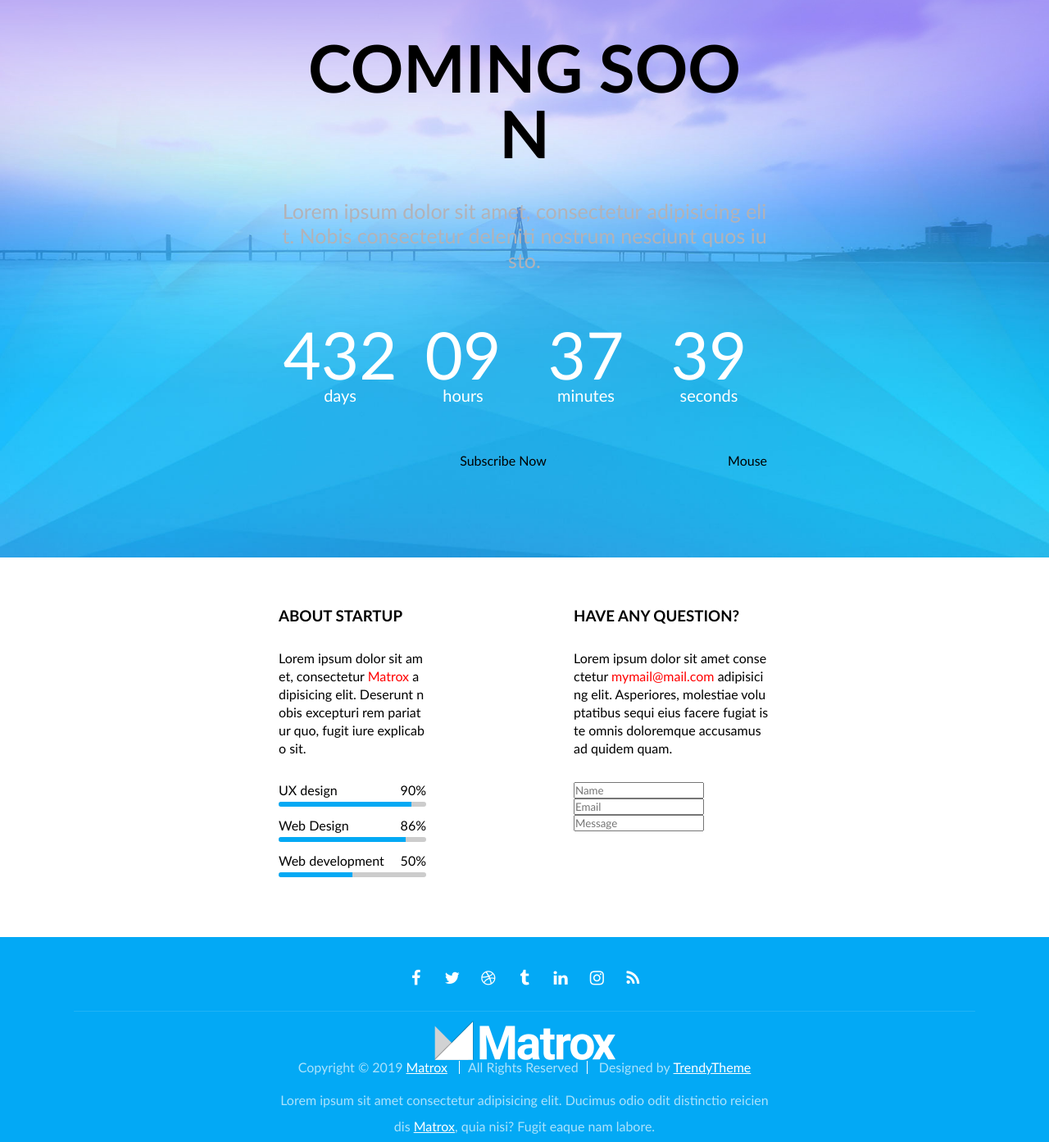
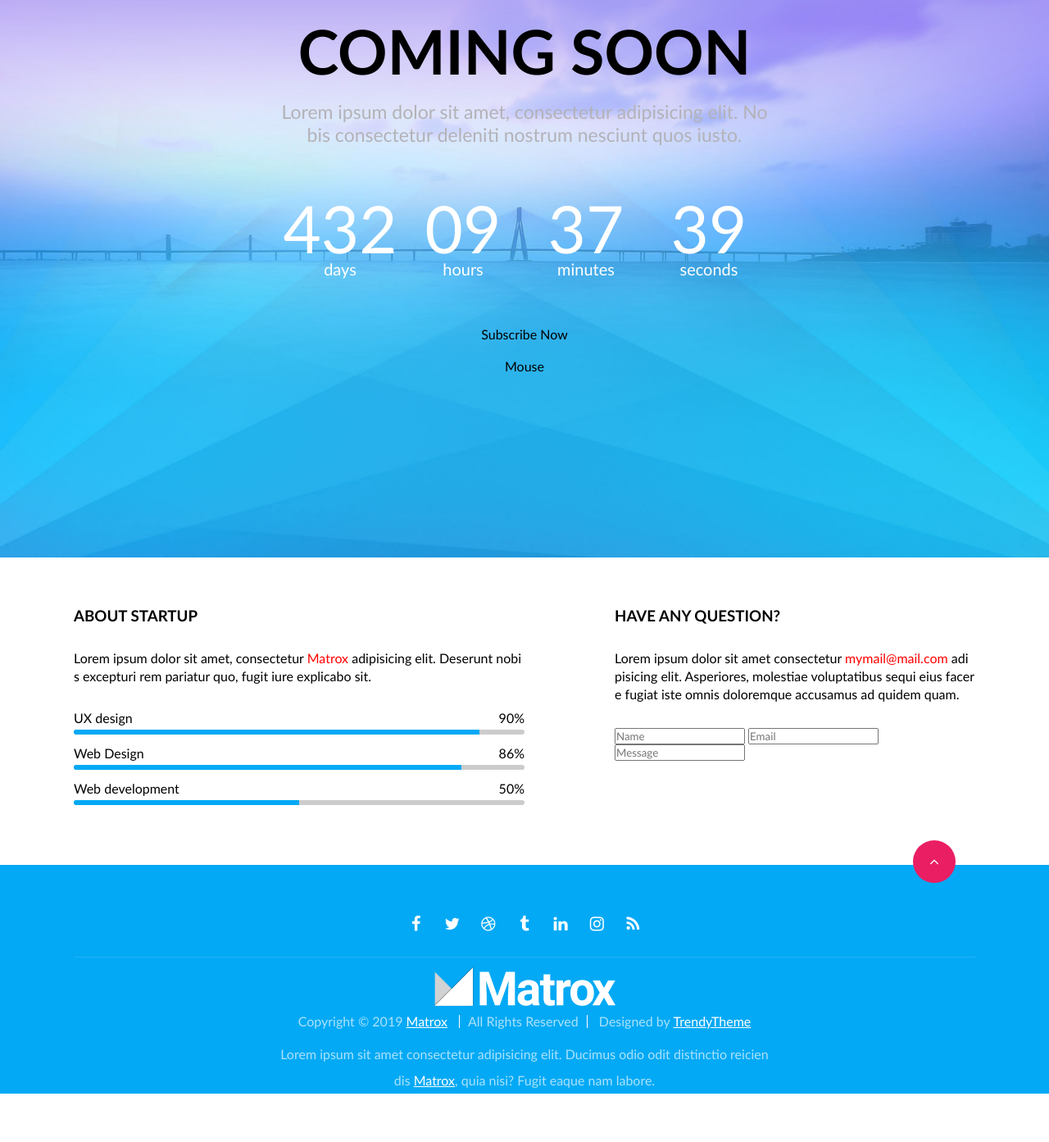
Before and after one commit to Novicor/Coming-soon, a plain HTML site: page Index.html in a window 1280 px wide. Shown: the part 120-1513 px from the top of the page at 82% size. After the commit the page ends 1454 px from the top, so only its background shows below. Drawn offline with Linux system fonts and the light colour scheme.

Commit message:
Back to top button

```diff
--- a/css/main.css
+++ b/css/main.css
@@ -30,10 +30,8 @@
     }
     .hero > h1 {
         display: inline-block;
-    color: #000;
-    padding: 20px;
         width: 100%;
-    font-size: 80px;
+        font-size: 75px;
         line-height: 80px;
         text-transform: uppercase;
         margin-bottom: 20px;
@@ -43,9 +41,8 @@
         color: #B3B2B7;
         width: 100%;
         margin-bottom: 60px;
-    font-size: 25px;
-    line-height: 30px;
-
+        font-size: 23px;
+        line-height: 28px;
     }
     .hero > .clock {
         display: inline-block;
@@ -55,7 +52,7 @@
     .hero > form {
         display: inline-block;
         width: 90%;
-    margin: 0 5% 20;
+        margin: 0 5% 20px;
     }
     .hero > .mouse {
         display: inline-block;
@@ -66,12 +63,12 @@
 ****************/
 .content {
     display: inline-block;
-    width: 600px;
-    margin: 60px calc((100% - 600px) / 2);
+    width: 1100px;
+    margin: 60px calc((100% - 1100px) / 2);
 }
     .content > .left {
         display: inline-block;
-        width: 30%;
+        width: 50%;
         float: left;
 
     }
@@ -108,13 +105,13 @@
 .footer {
     display: inline-block;
     width: 1100px;
-    margin: 30px calc((100% - 1100px) / 2);
+    margin: 0 calc((100% - 1100px) / 2);
     text-align: center;
 }
     .footer > .btn {
-    position: absolute;
-    top: -20px;
-    right: -10px;
+        position: relative;
+        top: -30px;
+        right: -500px;
     }
     .footer > .socials {
         display: inline-block;
@@ -152,7 +149,7 @@
     }
     .footer > .footer-content > img {
         display: inline-block;
-        margin-bottom;: 30px;
+        margin-bottom: 10px;
     }
     .footer > .footer-content > div {
         display: inline-block;
```
Lines whose indentation alone changed are shown as unchanged.
